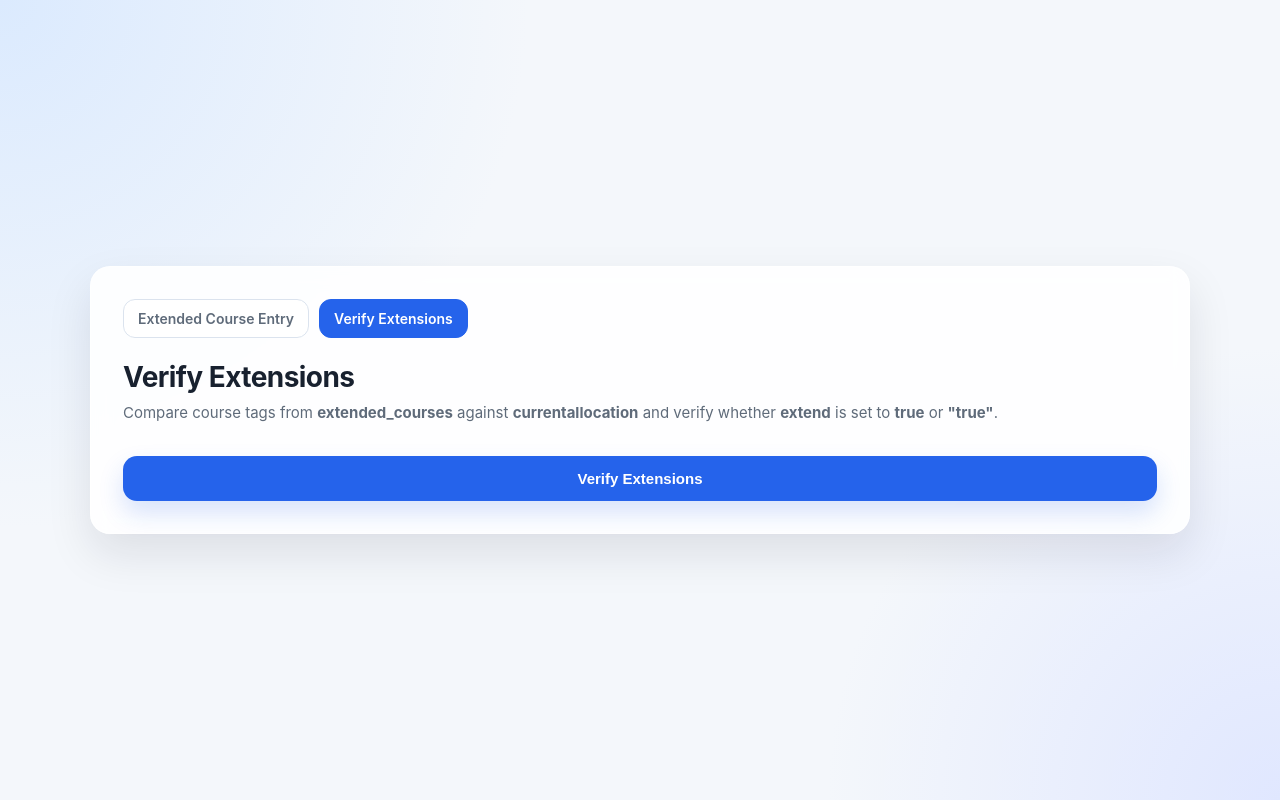
After one commit to drupadv/extended_course, a Flask app: page /verify-extensions in a window 1280 px wide. The commit adds this page. Run offline with Flask 3, Linux system fonts and the light colour scheme; parts of the project's set-up code (start-up, migrations or seed data) failed here and were passed over.

Commit message:
Add verify extensions page and extension status UI

```diff
--- a/app.py
+++ b/app.py
@@ -32,6 +32,28 @@ extended_courses_collection = db[EXTENDED_COLLECTION_NAME]
 currentallocation_collection = db[CURRENTALLOCATION_COLLECTION_NAME]
 
 
+def is_extend_true(value):
+    """
+    Accept extend values stored as:
+    - True
+    - False
+    - "true"
+    - "false"
+    - "True"
+    - "False"
+    - " TRUE "
+    - " FALSE "
+    Returns True only when the normalized value is true.
+    """
+    if isinstance(value, bool):
+        return value
+
+    if isinstance(value, str):
+        return value.strip().lower() == "true"
+
+    return False
+
+
 @app.route("/", methods=["GET", "POST"])
 def index():
     if request.method == "POST":
@@ -42,8 +64,6 @@ def index():
             return redirect(url_for("index"))
 
         try:
-            # Validation 1:
-            # Only allow insert into extended_courses if tag exists in currentallocation.tag
             currentallocation_match = currentallocation_collection.find_one({"tag": course_tag})
 
             if not currentallocation_match:
@@ -53,11 +73,10 @@ def index():
                 )
                 return redirect(url_for("index"))
 
-            # Validation 2:
-            # If same course tag already exists in extended_courses, delete old entry/entries
+            existing_entry = extended_courses_collection.find_one({"course_tag": course_tag})
+
             extended_courses_collection.delete_many({"course_tag": course_tag})
 
-            # Insert fresh document
             document = {
                 "course_tag": course_tag,
                 "submitted_at": datetime.now(timezone.utc)
@@ -65,7 +84,13 @@ def index():
 
             extended_courses_collection.insert_one(document)
 
-            flash(f"Course tag '{course_tag}' was already present. Updated old entry.", "success")
+            if existing_entry:
+                flash(
+                    f"Course tag '{course_tag}' already existed. Old entry removed and new entry added.",
+                    "success"
+                )
+            else:
+                flash(f"Course tag '{course_tag}' submitted successfully.", "success")
 
         except PyMongoError as exc:
             flash(f"Failed to submit course tag. Error: {exc}", "error")
@@ -75,5 +100,75 @@ def index():
     return render_template("index.html")
 
 
+@app.route("/verify-extensions", methods=["GET", "POST"])
+def verify_extensions():
+    verified = False
+    total_source_tags = 0
+    marked_true_count = 0
+    missed_count = 0
+    marked_true_tags = []
+    missed_tags = []
+
+    if request.method == "POST":
+        try:
+            source_docs = list(
+                extended_courses_collection.find(
+                    {},
+                    {"_id": 0, "course_tag": 1, "submitted_at": 1}
+                )
+            )
+
+            unique_tags = []
+            seen = set()
+
+            for doc in source_docs:
+                course_tag = str(doc.get("course_tag", "")).strip()
+                if course_tag and course_tag not in seen:
+                    seen.add(course_tag)
+                    unique_tags.append(course_tag)
+
+            total_source_tags = len(unique_tags)
+
+            for course_tag in unique_tags:
+                current_doc = currentallocation_collection.find_one(
+                    {"tag": course_tag},
+                    {"_id": 0, "tag": 1, "extend": 1}
+                )
+
+                extend_value = current_doc.get("extend") if current_doc else None
+
+                if current_doc and is_extend_true(extend_value):
+                    marked_true_tags.append(
+                        {
+                            "course_tag": course_tag,
+                            "extend_value": extend_value
+                        }
+                    )
+                else:
+                    missed_tags.append(
+                        {
+                            "course_tag": course_tag,
+                            "extend_value": extend_value if current_doc else "not found"
+                        }
+                    )
+
+            marked_true_count = len(marked_true_tags)
+            missed_count = len(missed_tags)
+            verified = True
+
+        except PyMongoError as exc:
+            flash(f"Failed to verify extensions. Error: {exc}", "error")
+
+    return render_template(
+        "verify_extensions.html",
+        verified=verified,
+        total_source_tags=total_source_tags,
+        marked_true_count=marked_true_count,
+        missed_count=missed_count,
+        marked_true_tags=marked_true_tags,
+        missed_tags=missed_tags,
+    )
+
+
 if __name__ == "__main__":
     app.run(host=APP_HOST, port=APP_PORT, debug=APP_DEBUG)
--- a/static/style.css
+++ b/static/style.css
@@ -46,6 +46,40 @@ body {
     border-radius: var(--radius);
     box-shadow: var(--shadow);
     padding: 32px;
+}
+
+.card-wide {
+    max-width: 1100px;
+}
+
+.top-nav {
+    display: flex;
+    gap: 10px;
+    margin-bottom: 22px;
+    flex-wrap: wrap;
+}
+
+.nav-link {
+    text-decoration: none;
+    padding: 10px 14px;
+    border-radius: 12px;
+    font-size: 14px;
+    font-weight: 600;
+    color: var(--muted);
+    background: rgba(255, 255, 255, 0.75);
+    border: 1px solid var(--border);
+    transition: all 0.2s ease;
+}
+
+.nav-link:hover {
+    color: var(--primary);
+    border-color: rgba(37, 99, 235, 0.25);
+}
+
+.nav-link.active {
+    color: #ffffff;
+    background: var(--primary);
+    border-color: var(--primary);
 }
 
 .card-header {
--- a/templates/index.html
+++ b/templates/index.html
@@ -9,6 +9,11 @@
 <body>
     <div class="page">
         <div class="card">
+            <div class="top-nav">
+                <a href="{{ url_for('index') }}" class="nav-link active">Extended Course Entry</a>
+                <a href="{{ url_for('verify_extensions') }}" class="nav-link">Verify Extensions</a>
+            </div>
+
             <div class="card-header">
                 <h1>Extended Course Entry</h1>
                 <p>Enter a course tag to store it in MongoDB.</p>
--- /dev/null
+++ b/templates/verify_extensions.html
@@ -0,0 +1,95 @@
+<!DOCTYPE html>
+<html lang="en">
+<head>
+    <meta charset="UTF-8">
+    <meta name="viewport" content="width=device-width, initial-scale=1.0">
+    <title>Verify Extensions</title>
+    <link rel="stylesheet" href="{{ url_for('static', filename='style.css') }}">
+</head>
+<body>
+    <div class="page">
+        <div class="card card-wide">
+            <div class="top-nav">
+                <a href="{{ url_for('index') }}" class="nav-link">Extended Course Entry</a>
+                <a href="{{ url_for('verify_extensions') }}" class="nav-link active">Verify Extensions</a>
+            </div>
+
+            <div class="card-header">
+                <h1>Verify Extensions</h1>
+                <p>
+                    Compare course tags from <strong>extended_courses</strong> against
+                    <strong>currentallocation</strong> and verify whether
+                    <strong>extend</strong> is set to <strong>true</strong> or <strong>"true"</strong>.
+                </p>
+            </div>
+
+            {% with messages = get_flashed_messages(with_categories=true) %}
+                {% if messages %}
+                    <div class="flash-messages">
+                        {% for category, message in messages %}
+                            <div class="flash {{ category }}">{{ message }}</div>
+                        {% endfor %}
+                    </div>
+                {% endif %}
+            {% endwith %}
+
+            <form method="POST" class="form">
+                <button type="submit">Verify Extensions</button>
+            </form>
+
+            {% if verified %}
+                <div class="results">
+                    <div class="stats-grid">
+                        <div class="stat-card">
+                            <span class="stat-label">Total Course Tags</span>
+                            <span class="stat-value">{{ total_source_tags }}</span>
+                        </div>
+                        <div class="stat-card success-card">
+                            <span class="stat-label">Extensions Enabled</span>
+                            <span class="stat-value success-text">{{ marked_true_count }}</span>
+                        </div>
+                        <div class="stat-card error-card">
+                            <span class="stat-label">Extensions Misses / Need Action</span>
+                            <span class="stat-value error-text">{{ missed_count }}</span>
+                        </div>
+                    </div>
+
+                    <div class="result-sections">
+                        <div class="result-panel green-panel">
+                            <h2>Extensions Enabled</h2>
+                            {% if marked_true_tags %}
+                                <ul class="tag-list">
+                                    {% for item in marked_true_tags %}
+                                        <li class="tag-item success-item">
+                                            <span class="tag-name">{{ item.course_tag }}</span>
+                                            <span class="tag-meta">extend = {{ item.extend_value }}</span>
+                                        </li>
+                                    {% endfor %}
+                                </ul>
+                            {% else %}
+                                <p class="empty-state">No course tags are currently marked as extend = true.</p>
+                            {% endif %}
+                        </div>
+
+                        <div class="result-panel red-panel">
+                            <h2>Extensions Misses / Need Action</h2>
+                            {% if missed_tags %}
+                                <ul class="tag-list">
+                                    {% for item in missed_tags %}
+                                        <li class="tag-item error-item">
+                                            <span class="tag-name">{{ item.course_tag }}</span>
+                                            <span class="tag-meta">extend = {{ item.extend_value }}</span>
+                                        </li>
+                                    {% endfor %}
+                                </ul>
+                            {% else %}
+                                <p class="empty-state">No missed course tags found.</p>
+                            {% endif %}
+                        </div>
+                    </div>
+                </div>
+            {% endif %}
+        </div>
+    </div>
+</body>
+</html>
```
Also changed, not shown: other parts of static/style.css (+136 -0 lines), requirements.txt (+10 -3 lines), 1 other file.
